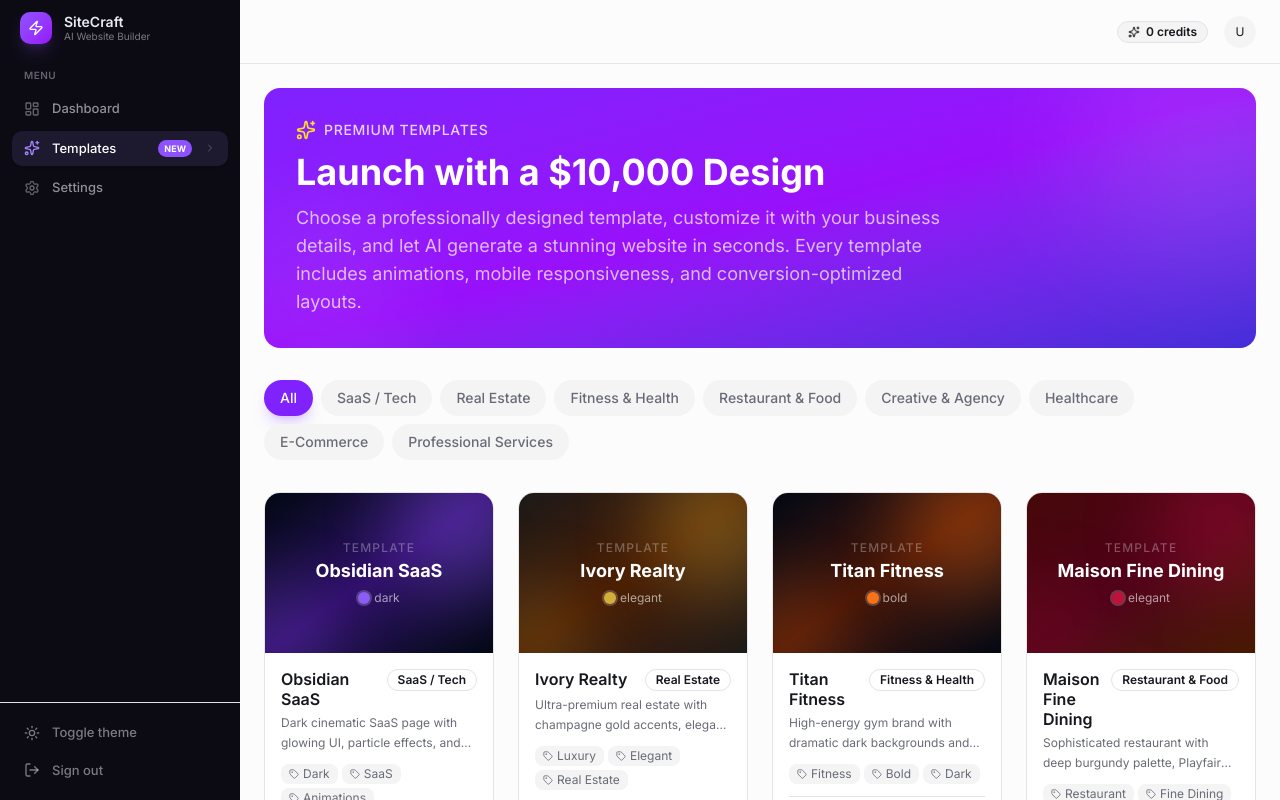
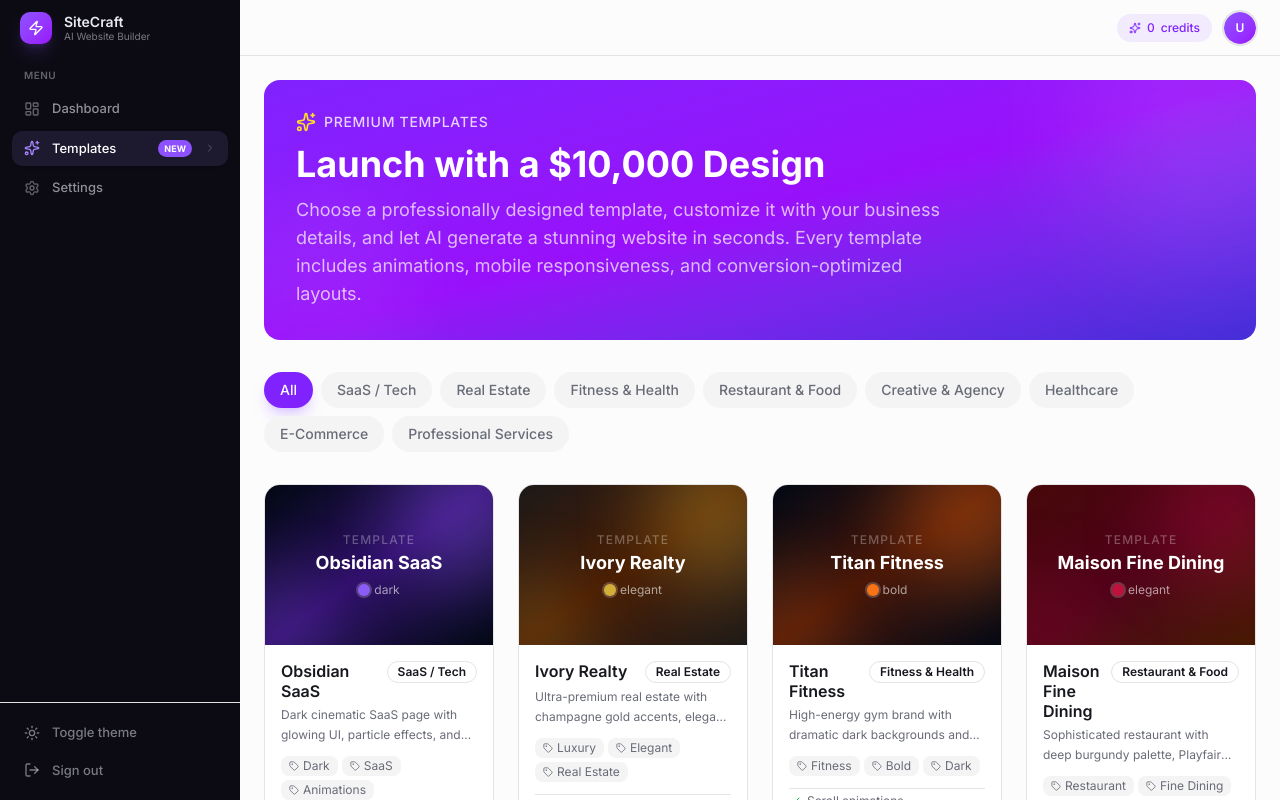
Before and after one commit to greenisi/sitecraft-ai, a Next.js app: page /templates in a window 1280 px wide. Built offline with nearby package versions, Linux system fonts and the light colour scheme; no server answers.

Commit message:
feat: premium topbar with glassmorphism and gradient avatar

```diff
--- a/src/components/dashboard/topbar.tsx
+++ b/src/components/dashboard/topbar.tsx
@@ -11,7 +11,7 @@ import {
   DropdownMenuSeparator,
   DropdownMenuTrigger,
 } from '@/components/ui/dropdown-menu';
-import { Sparkles, Settings, LogOut } from 'lucide-react';
+import { Sparkles, Settings, LogOut, Bell } from 'lucide-react';
 import { createClient } from '@/lib/supabase/client';
 import { useRouter } from 'next/navigation';
 import { useUser } from '@/lib/hooks/use-user';
@@ -46,7 +46,6 @@ export function Topbar() {
     user?.user_metadata?.full_name ||
     user?.email?.split('@')[0] ||
     'User';
-
   const initials = displayName
     .split(' ')
     .map((n: string) => n[0])
@@ -55,26 +54,33 @@ export function Topbar() {
     .slice(0, 2);
 
   return (
-    <header className="flex h-16 items-center justify-between border-b px-6">
-      <div />
+    <header className="flex h-14 items-center justify-between border-b border-border/50 px-4 md:px-6 bg-background/80 backdrop-blur-sm">
+      {/* Left: page title area (empty on mobile for hamburger clearance) */}
+      <div className="pl-10 md:pl-0" />
 
-      <div className="flex items-center gap-4">
-        <Badge variant="secondary" className="gap-1.5">
+      {/* Right: actions */}
+      <div className="flex items-center gap-2 md:gap-3">
+        {/* Credits badge */}
+        <div className="flex items-center gap-1.5 rounded-full bg-violet-500/10 px-3 py-1.5 text-xs font-medium text-violet-600 dark:text-violet-400">
           <Sparkles className="h-3 w-3" />
-          {credits} credits
-        </Badge>
+          <span className="tabular-nums">{credits}</span>
+          <span className="hidden sm:inline">credits</span>
+        </div>
 
+        {/* User menu */}
         <DropdownMenu>
           <DropdownMenuTrigger className="focus:outline-none">
-            <Avatar className="h-8 w-8">
+            <Avatar className="h-8 w-8 ring-2 ring-border hover:ring-primary/30 transition-all">
               <AvatarImage src={user?.user_metadata?.avatar_url} />
-              <AvatarFallback className="text-xs">{initials}</AvatarFallback>
+              <AvatarFallback className="text-xs bg-gradient-to-br from-violet-500 to-purple-600 text-white font-semibold">
+                {initials}
+              </AvatarFallback>
             </Avatar>
           </DropdownMenuTrigger>
-          <DropdownMenuContent align="end" className="w-56">
+          <DropdownMenuContent align="end" className="w-56" sideOffset={8}>
             <DropdownMenuLabel>
               <div className="flex flex-col space-y-1">
-                <p className="text-sm font-medium">{displayName}</p>
+                <p className="text-sm font-semibold">{displayName}</p>
                 <p className="text-xs text-muted-foreground">{user?.email}</p>
               </div>
             </DropdownMenuLabel>
@@ -84,7 +90,7 @@ export function Topbar() {
               Settings
             </DropdownMenuItem>
             <DropdownMenuSeparator />
-            <DropdownMenuItem onClick={handleSignOut}>
+            <DropdownMenuItem onClick={handleSignOut} className="text-red-500 focus:text-red-500">
               <LogOut className="mr-2 h-4 w-4" />
               Sign out
             </DropdownMenuItem>
```
